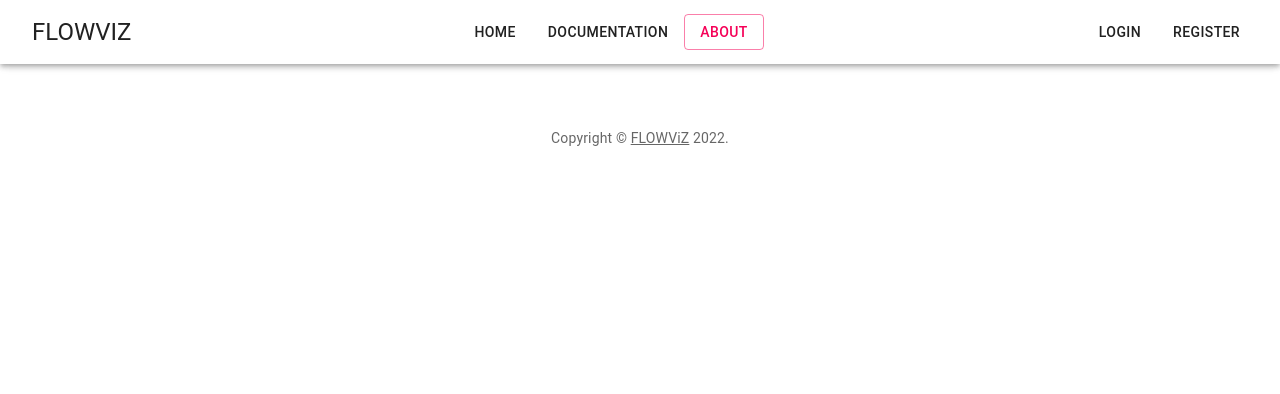
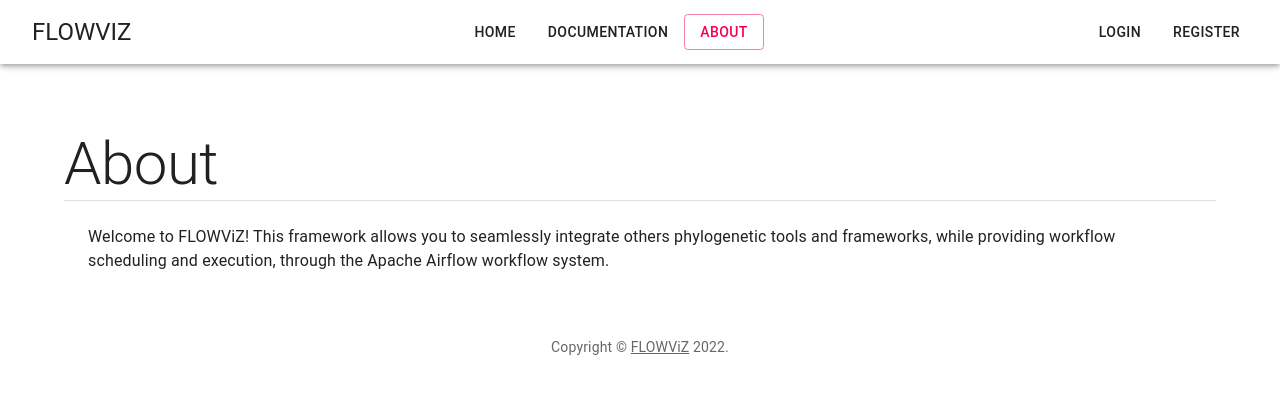
Before and after one commit to mig07/FLOWViZ, a React (Create React App) app in the folder client/: page /about in a window 1280 px wide. Shown: the top 394 px of the page. Built offline with nearby package versions, Linux system fonts and the light colour scheme.

Commit message:
Client: Updated about page and related component

```diff
--- a/client/src/component/common/centeredContainer.js
+++ b/client/src/component/common/centeredContainer.js
@@ -1,10 +1,10 @@
 import { Container, Typography } from "@mui/material";
 import * as React from "react";
 
-export default function CenteredContainer(maxWidth, children) {
+export default function CenteredContainer({ maxWidth, children }) {
   return (
     <Container
-      maxWidth="lg"
+      maxWidth={maxWidth}
       sx={{
         display: "flex",
         alignItems: "center",
--- a/client/src/page/about.js
+++ b/client/src/page/about.js
@@ -1,9 +1,19 @@
-import * as React from 'react';
-import Typography from '@material-ui/core/Typography';
+import { Container, Toolbar, Typography } from "@mui/material";
+import * as React from "react";
+import PageTitle from "../component/common/pageTitle";
 
 export default function About() {
-    return (
-        <>
-        </>
-    )
+  return (
+    <Container maxWidth="lg">
+      <Toolbar />
+      <PageTitle name="About" />
+      <Container sx={{ mt: 3 }}>
+        <p>
+          Welcome to FLOWViZ! This framework allows you to seamlessly integrate
+          others phylogenetic tools and frameworks, while providing workflow
+          scheduling and execution, through the Apache Airflow workflow system.
+        </p>
+      </Container>
+    </Container>
+  );
 }
```
